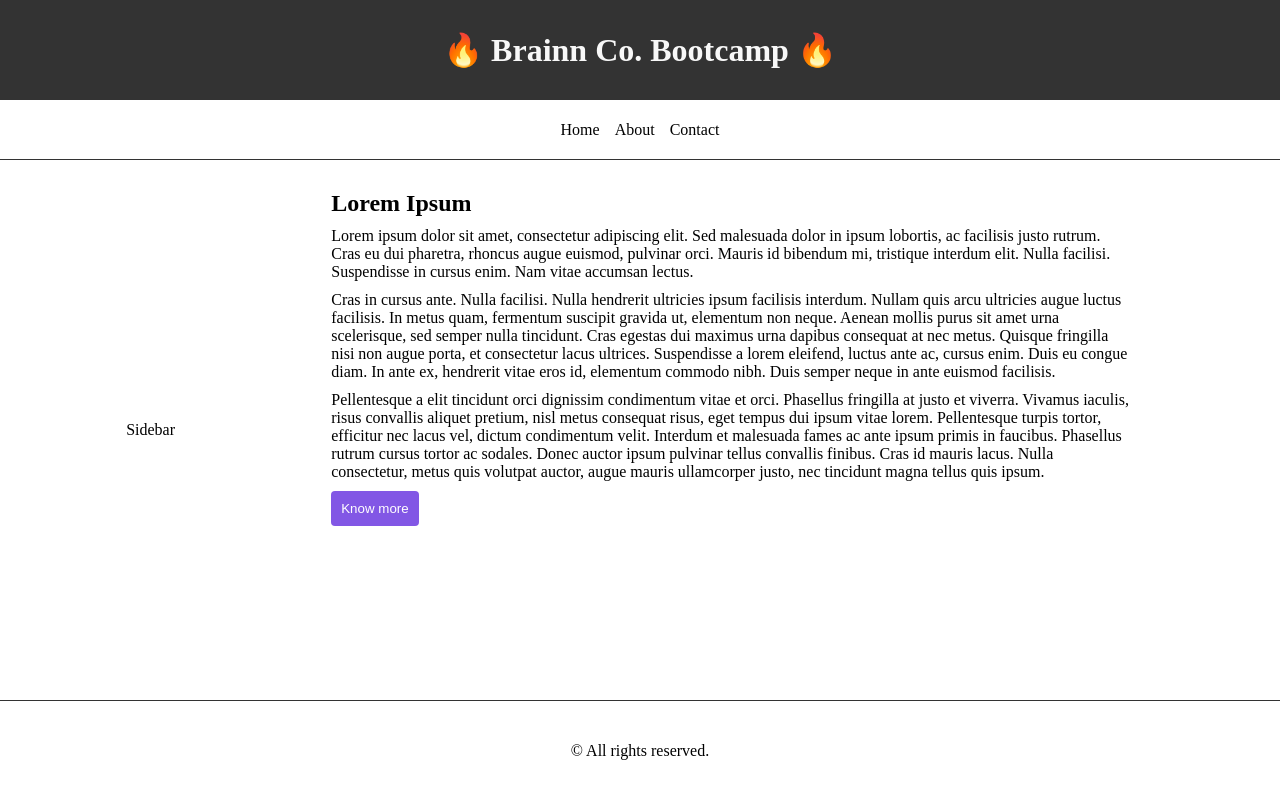
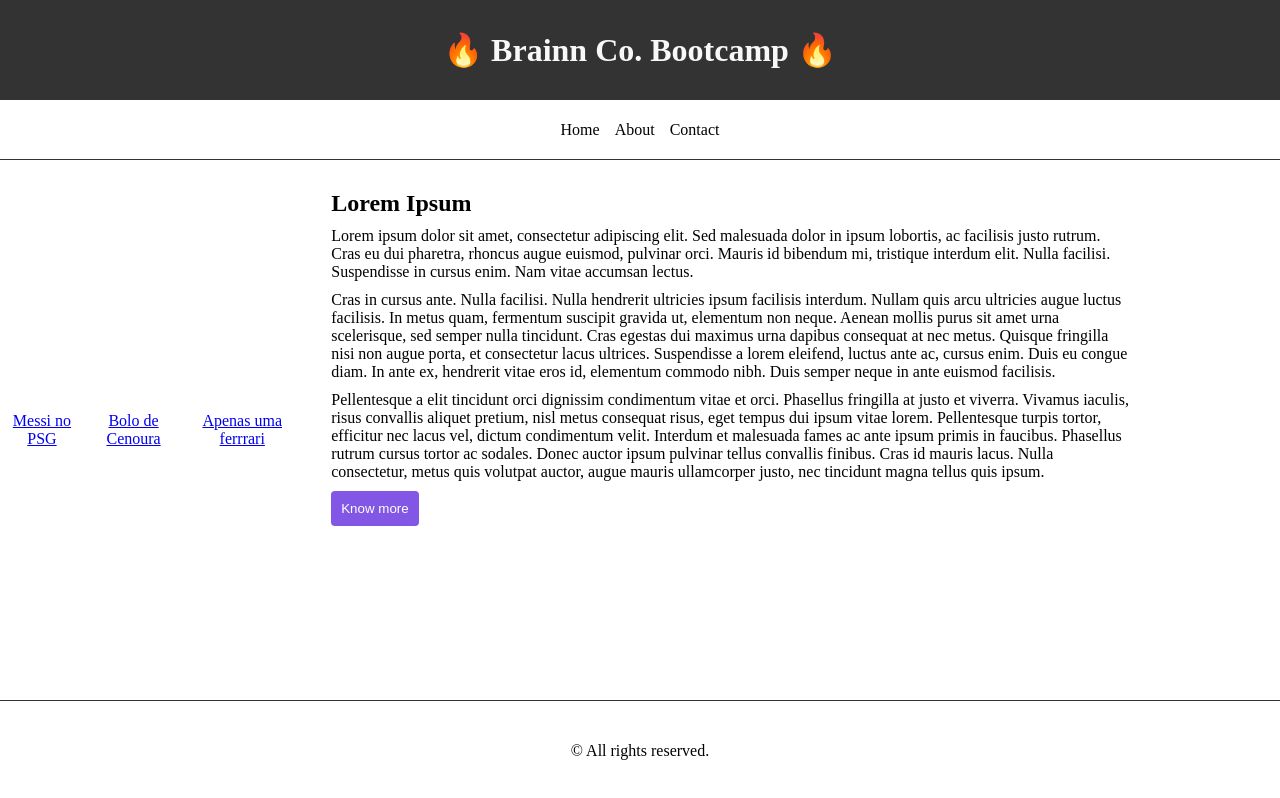
Before and after one commit to theandersonfonseca/brainnco-bootcamp, a React (Create React App) app in the folder first-challenges/: page / in a window 1280 px wide. Built offline with nearby package versions, Linux system fonts and the light colour scheme.

Commit message:
Add links to articles in the Sidebar

```diff
--- a/first-challenges/src/Sidebar.tsx
+++ b/first-challenges/src/Sidebar.tsx
@@ -1,3 +1,35 @@
-export function Sidebar() {
-  return <aside className='sidebar'>Sidebar</aside>;
+type ArticlesProps = {
+  id: number;
+  title: string;
+  content: JSX.Element;
+};
+
+type SetArticle = Omit<ArticlesProps, 'id'>;
+
+type SidebarProps = {
+  articles: ArticlesProps[];
+  setArticle: React.Dispatch<React.SetStateAction<SetArticle>>;
+};
+
+export function Sidebar({ articles, setArticle }: SidebarProps) {
+  return (
+    <aside className='sidebar'>
+      {articles.map((article) => (
+        // eslint-disable-next-line jsx-a11y/anchor-is-valid
+        <a
+          className='article-link'
+          href='#'
+          key={article.id}
+          onClick={() =>
+            setArticle({
+              title: article.title,
+              content: article.content,
+            })
+          }
+        >
+          {article.title}
+        </a>
+      ))}
+    </aside>
+  );
 }
```
